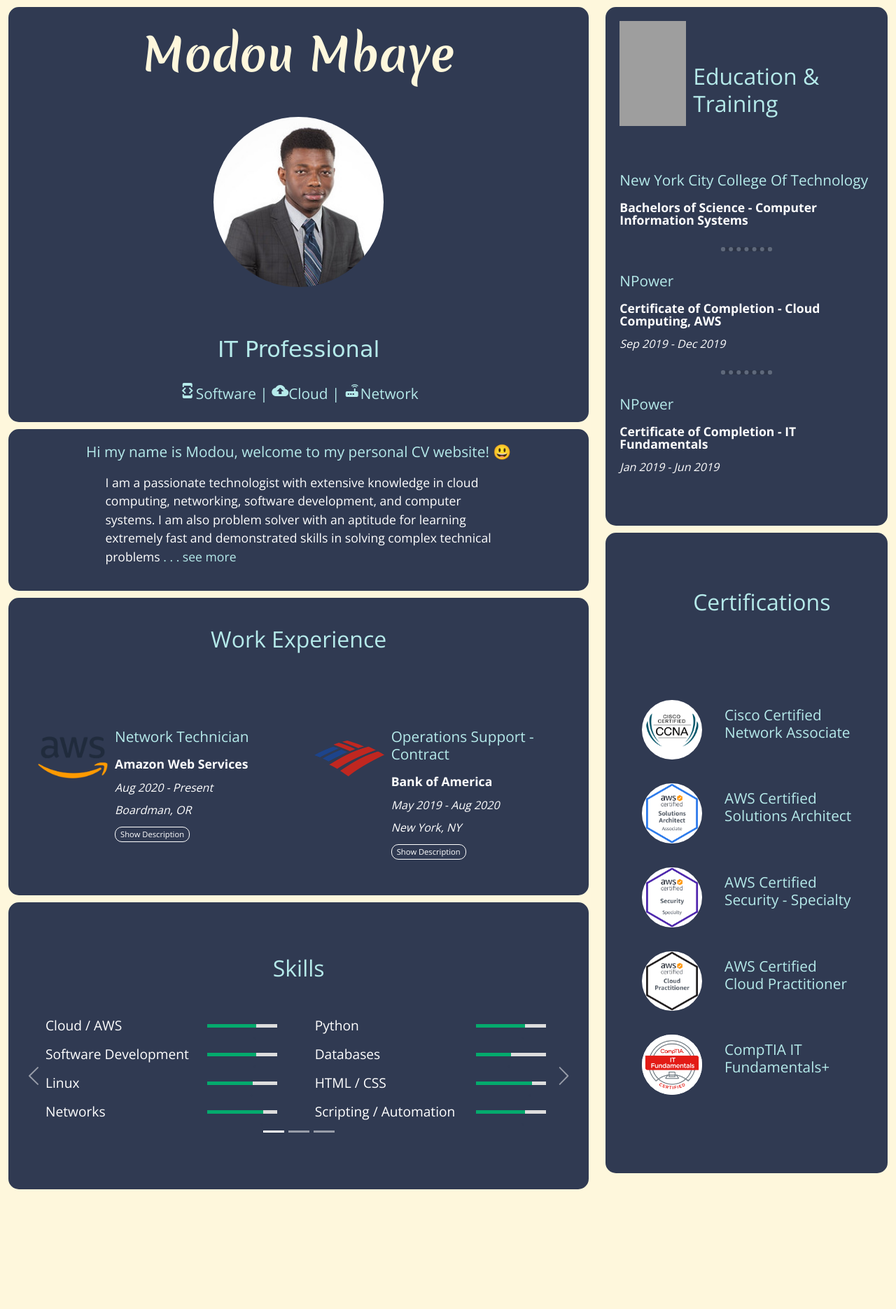
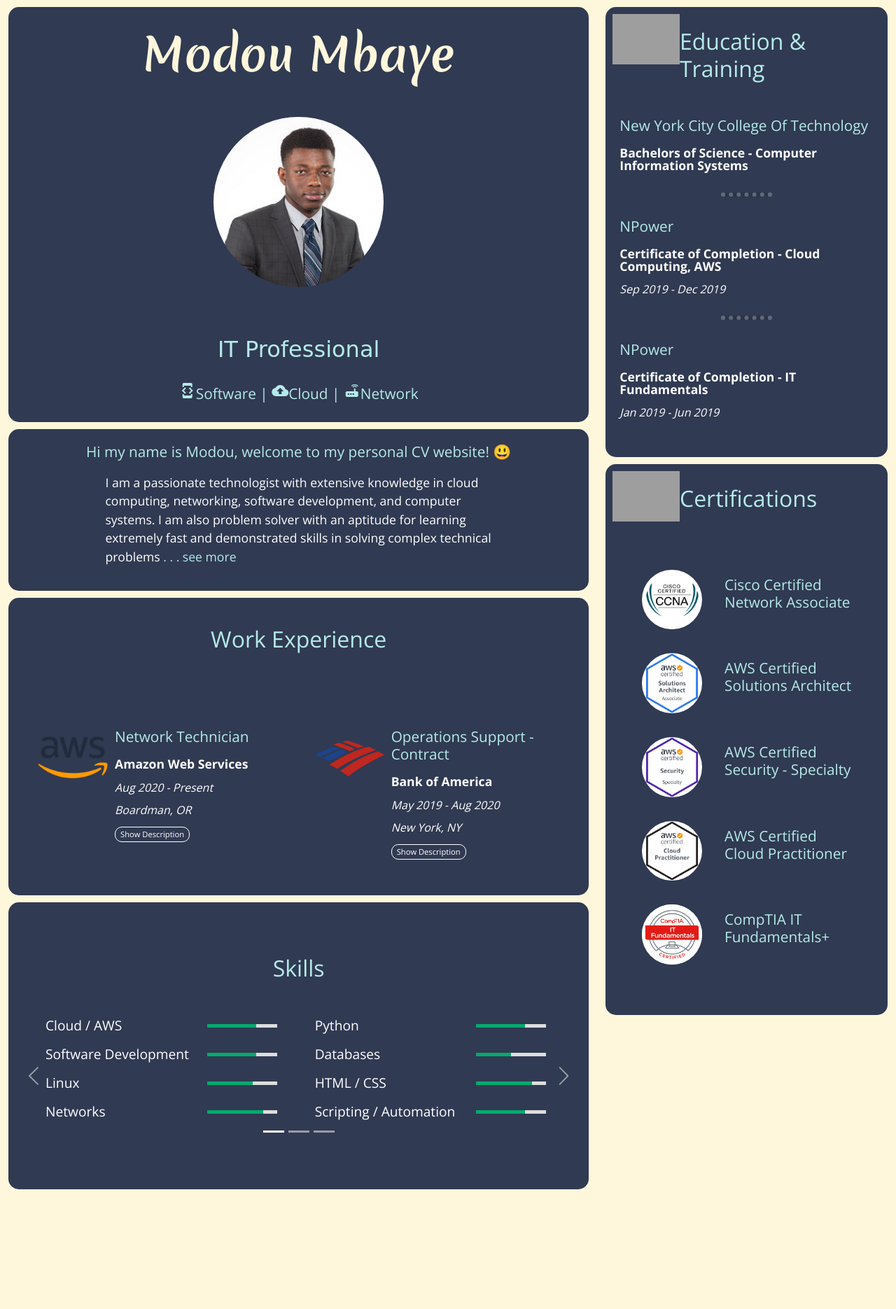
Before and after one commit to modoumbaye25/MyPessonalFlaskWebsite, a Flask app: page / in a window 1280 px wide. Shown: the part 71-1941 px from the top of the page at 70% size. Run offline with Flask 2, Linux system fonts and the light colour scheme; some libraries are stand-ins or nearby versions; some web fonts are replaced; grey boxes are pictures that could not be loaded.

Commit message:
changes to images and styling

```diff
--- a/static/CSS/styles.css
+++ b/static/CSS/styles.css
@@ -13,7 +13,7 @@
 }
 @media (max-width:482px) {
     h1 {
-        font-size: 3rem;
+        font-size: 2.7rem;
     }
 }
 
@@ -241,7 +241,7 @@
     margin: 0 auto;
     text-align: left;
     width: fit-content;
-    padding: 50px 10px;
+    padding: 30px 10px;
 }
 
 .aws-img {
@@ -267,24 +267,19 @@
     margin-top: 0;
 }
 
-.side h2 {
-    padding-top: 70px;
+.side h2, table {
+    pading: 0;
+    margin: 0;
 }
 
 .certs-img:hover{
     background-color: white;
 }
-.gif-cert {
-    width: 30%;
-    max-width: 170px;
+
+.gif-edu{
+    width: 25%;
     float: left;
-    padding: 0px 10px;
-}
-.gif-edu{
-    width: 30%;
-    max-width: 170px;
-    float: left;
-    padding: 10px 10px;
+    max-width: 110px;
 }
 
 .invisible-divider{
@@ -302,7 +297,6 @@
 }
 
 .contact-me {
-    margin-bottom: 30px;
     margin: 10px auto 10px auto;
     padding: 150px 0 20px;
   }
--- a/templates/about.html
+++ b/templates/about.html
@@ -7,6 +7,7 @@
             <hr>
             <h2>Coming Soon</h2>
             <hr>
+            <iframe src="https://giphy.com/embed/2hw8p8TpG8CgvuQOCT" width="480" height="293" frameBorder="0" class="giphy-embed" allowFullScreen></iframe><p><a href="https://giphy.com/gifs/100articulos-transparent-2hw8p8TpG8CgvuQOCT">via GIPHY</a></p>
         </div>
     </div>
 
--- a/templates/index.html
+++ b/templates/index.html
@@ -242,7 +242,9 @@
 
         <div class="col-lg-4">
             <div class="side">
-                <iframe class="gif-edu" src="https://giphy.com/embed/2hw8p8TpG8CgvuQOCT">via GIPHY</iframe>
+                <a href="https://giphy.com/stickers/100articulos-transparent-2hw8p8TpG8CgvuQOCT?utm_source=iframe&utm_medium=embed&utm_campaign=Embeds&utm_term=https%3A%2F%2Fmodoumbaye.com%2F" title="via GIPHY">
+                    <img class="gif-edu" src="/static/images/education_sticker.gif" alt="education sticker" />
+                </a>
                 <h2>Education & Training</h2>
 
                 <div  class="education-certs">
@@ -265,7 +267,9 @@
                 </div>
             </div>
             <div class="side">
-                <iframe class="gif-edu" src="https://giphy.com/embed/jqqdRrgxFMuXQxTthe">via GIPHY</iframe>
+                <a href="https://giphy.com/stickers/FanshaweCollege-fanshawe-fanshawecollege-jqqdRrgxFMuXQxTthe" title="via GIPHY">
+                    <img class="gif-edu" src="/static/images/cert_sticker.gif" alt="cert sticker" />
+                </a>
                 <h2>Certifications</h2>
 
                 <div class="education-certs">
```
